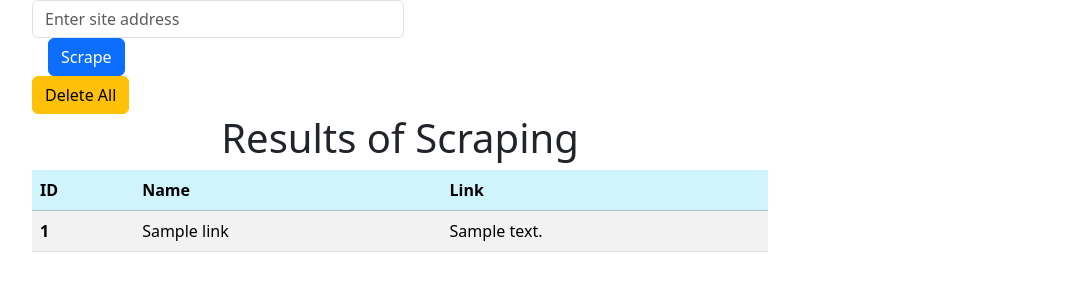
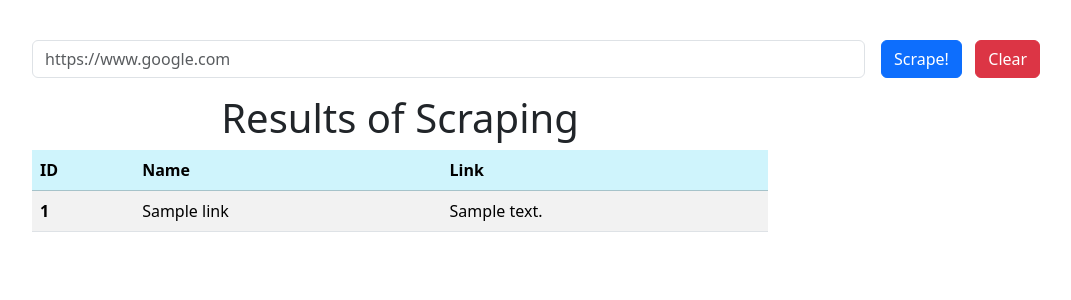
Before and after one commit to shubhenduanupamdutta/Django_WebScraper, a Django app: page / in a window 1280 px wide. Shown: the top 300 px of the page, without its empty margins (50-1121 px from the left). Run offline with Django 4.2, Linux system fonts and the light colour scheme; tables that the repository leaves empty hold one stand-in row (values such as "Sample post"); data that the repository does not hold is empty.

Commit message:
Modify scrape.html to send url and clear command
Add a form to send url to the views
Add a clear button which deletes all the data in database and hence page

```diff
--- a/web_scraper/scraper/templates/scraper/scrape.html
+++ b/web_scraper/scraper/templates/scraper/scrape.html
@@ -13,27 +13,19 @@
   </head>
   <body>
     <div class="container">
-      <div class="row">
-        <form method="post" action="{% url 'scraping' %}">
-          {% csrf_token %}
-          <div class="col-md-4">
-            <input
-              class="form-control"
-              type="text"
-              id="site"
-              name="site"
-              placeholder="Enter site address"
-            />
-          </div>
-          <div class="col-md-1">
-            <button class="btn btn-primary mx-3" type="submit">Scrape</button>
-          </div>
-        </form>
+      <form method='post' class="row g-3 mt-4" action="{% url 'scraping' %}">
+        <div class="col-md-9">
+          <label for="site_url" class="visually-hidden">URL of site to scrape</label>
+          <input type="password" name="site_url" class="form-control" id="site_url" placeholder="https://www.google.com">
+        </div>
+        <div class="col-md-1">
+          <button type="submit" class="btn btn-primary mb-3">Scrape!</button>
+        </div>
+        <div class="col-md-2">
+          <a href="{% url 'delete' %}" class="btn btn-danger mb-3">Clear</a>
+        </div>
+      </form>
 
-        <div class="col-md-7">
-          <a class="btn btn-warning" href="{% url 'delete' %}">Delete All</a>
-        </div>
-      </div>
 
       <div class="row">
         <div class="col-md-8">
```
